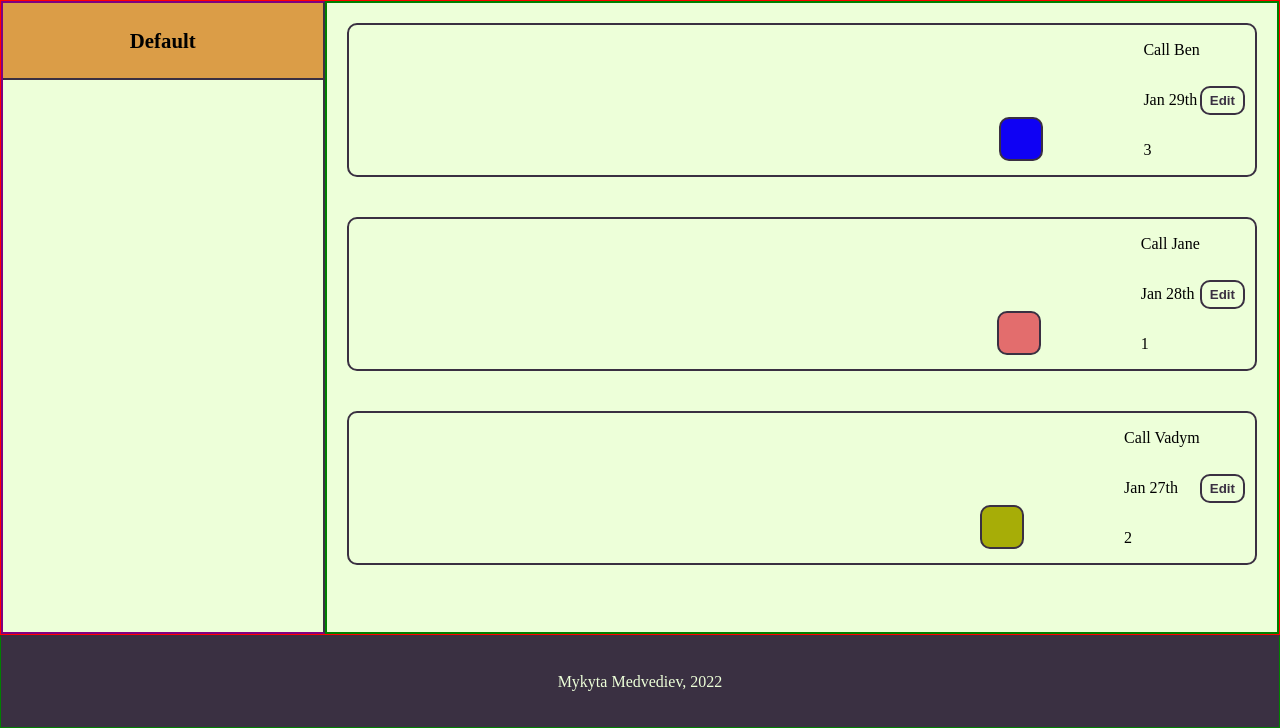
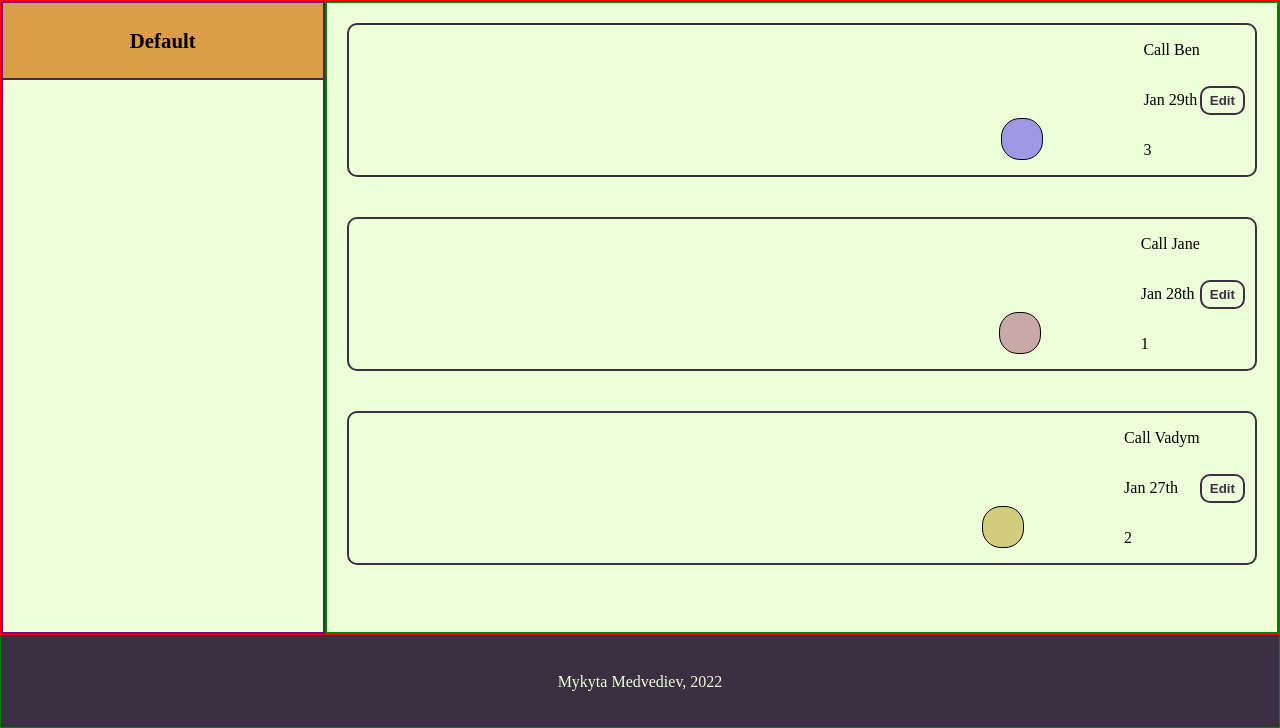
Before and after one commit to Furilon/to-do-app, a website built with webpack: page public/index.html in a window 1280 px wide. Shown: the part 72-800 px from the top of the page. Built offline with nearby package versions, Linux system fonts and the light colour scheme.

Commit message:
Styled the checkboxes using CSS

```diff
--- a/src/items.js
+++ b/src/items.js
@@ -25,13 +25,13 @@ const itemDOM = (() => {
     const _priorityColor = (priority) => {
         switch (priority) {
             case '1':
-                return { border: '#880407', backgroundColor: '#E36D6D' }
+                return 'one'
             case '2':
-                return { border: '#F6C401', backgroundColor: '#A7AD07' }
+                return 'two'
             case '3':
-                return { border: '#04056F', backgroundColor: '#0F01F4' }
+                return 'three'
             case '4':
-                return { border: 'slategray', backgroundColor: 'gray' }
+                return 'four'
         }
     }
 
@@ -60,11 +60,8 @@ const itemDOM = (() => {
 
         const checkbox = document.createElement('input')
         checkbox.setAttribute('type', 'checkbox')
-        const { borderColor, backgroundColor } = _priorityColor(
-            item.getPriority()
-        )
-        checkbox.style.border = `2px solid ${borderColor}`
-        checkbox.style.backgroundColor = backgroundColor
+        const className = _priorityColor(item.getPriority())
+        checkbox.classList.add(className)
         container.appendChild(checkbox)
 
         container.appendChild(todoLeft)
--- a/src/style.css
+++ b/src/style.css
@@ -123,15 +123,50 @@ button:hover {
 
 .todo-item input {
     -webkit-appearance: none;
-    border: 2px solid #3A3042;
-    border-radius: 10px;
+    border-radius: 45%;
     padding: 20px;
+    transition: background-color 0.2s ease-out 0.01s;
+    cursor: pointer;
+}
+
+.one {
+    border: 3px solid #6e0101;
+    background-color: #cba8a8;
     transition: background-color 0.2s ease-out 0.01s;
 }
 
-.todo-item input:hover {
-    background-color: #3A3042;
-    cursor: pointer;
+.one:hover {
+    background-color: #6e0101;
+}
+
+.two {
+    border: 3px solid #897400;
+    background-color: #d1cc7e;
+    transition: background-color 0.2s ease-out 0.01s;
+}
+
+.two:hover {
+    background-color: #897400;
+}
+
+.three {
+    border: 3px solid #1300e3;
+    background-color: #9f99e5;
+    transition: background-color 0.2s ease-out 0.01s;
+}
+
+.three:hover {
+    background-color: #1300e3;
+}
+
+.four {
+    border: 3px solid slategray;
+    background-color: rgb(72, 72, 72);
+    transition: background-color 0.2s ease-out 0.01s;
+}
+
+.four:hover {
+    background-color: slategray;
 }
 
 #footer {
```
